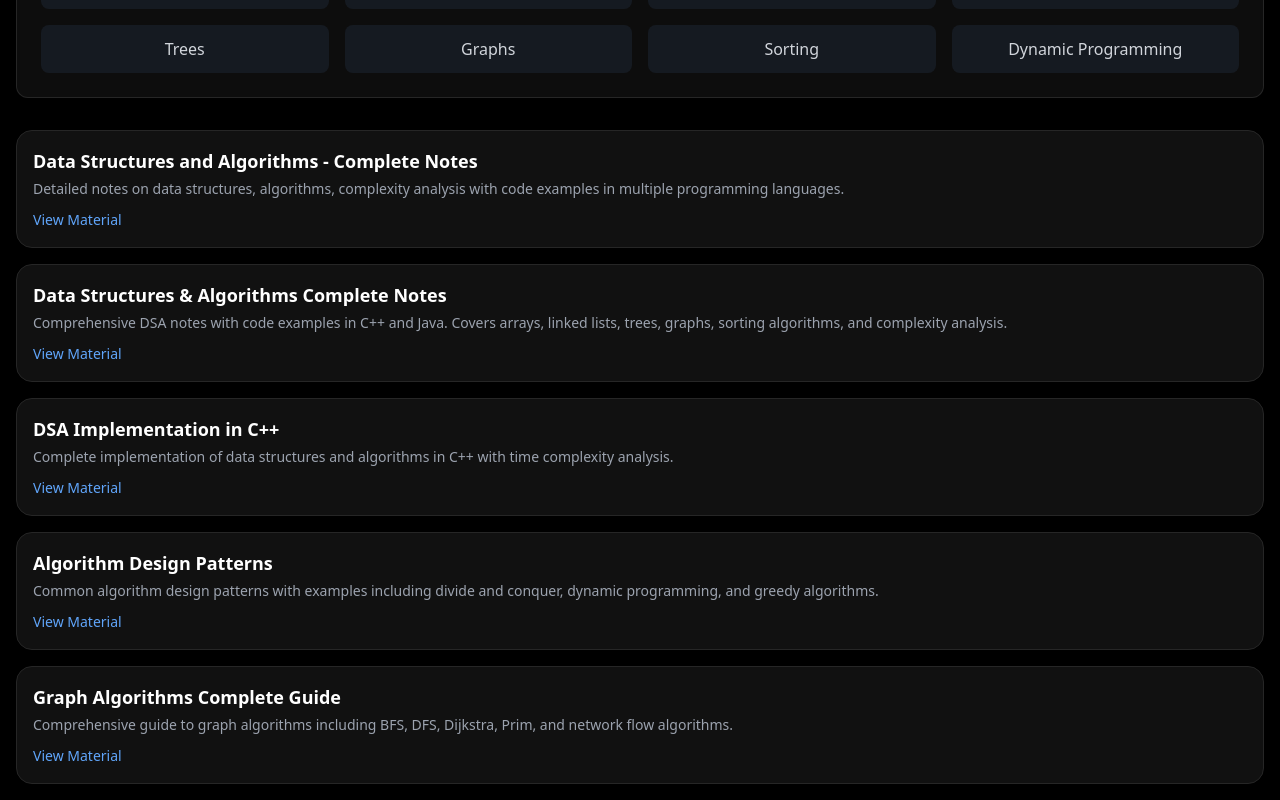
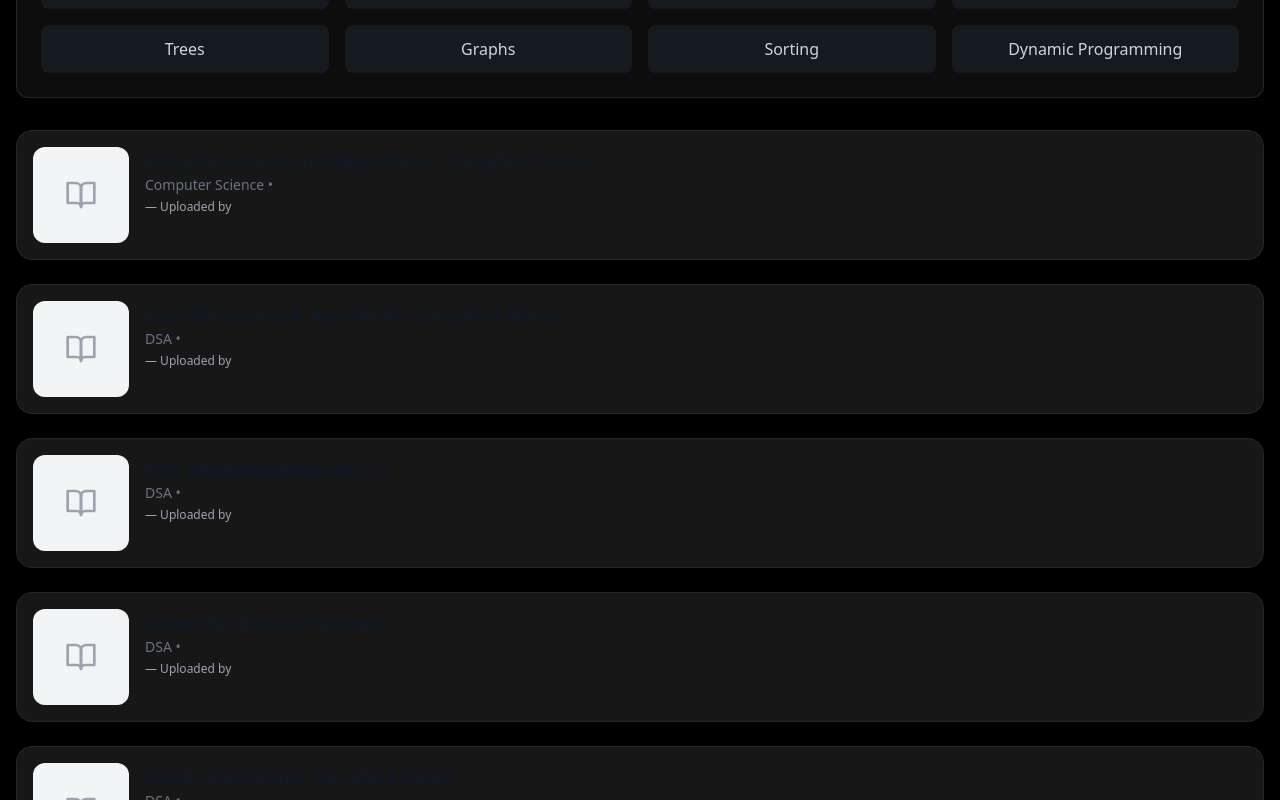
Before and after one commit to ayushshukla1807/resta-website, a Next.js app: page /dsa-notes in a window 1280 px wide. Shown: the part 740-1540 px from the top of the page. Built offline with nearby package versions, Linux system fonts and the light colour scheme.

Commit message:
Deploy Krishi Mitra to Vercel

```diff
--- a/components/Hero.tsx
+++ b/components/Hero.tsx
@@ -15,7 +15,7 @@ const Hero: React.FC = () => {
       <div className="container mx-auto px-4 text-center relative z-10">
         {/* Main Heading */}
         <h1 className="text-5xl md:text-7xl font-bold font-space-grotesk mb-6">
-          <span className="gradient-text">Free Study Materials</span>
+          <span className="gradient-text">Study Materials</span>
           <br />
           <span className="text-white">For Everyone</span>
         </h1>
--- a/components/MaterialsGrid.tsx
+++ b/components/MaterialsGrid.tsx
@@ -1,14 +1,16 @@
 import React from "react";
 import { Card, CardContent } from "@/components/ui/card";
+import { BookOpen, Link as LinkIcon } from "lucide-react";
 
 export interface StudyMaterial {
   id: number;
   title: string;
-  description: string;
   subject: string;
-  topic: string;
-  image: string;
-  fileUrl: string;
+  type: string;
+  university: string;
+  uploader: string;
+  fileUrl?: string;
+  thumbnailUrl?: string;
 }
 
 export interface MaterialsGridProps {
@@ -17,42 +19,71 @@ export interface MaterialsGridProps {
 }
 
 const MaterialsGrid: React.FC<MaterialsGridProps> = ({ materials, viewMode }) => {
+  if (materials.length === 0) {
+    return (
+      <div className="text-center py-10 text-gray-500">
+        No materials available.
+      </div>
+    );
+  }
+
   return (
     <div
-      className={
+      className={`grid gap-6 transition-all duration-300 ${
         viewMode === "grid"
-          ? "grid grid-cols-1 sm:grid-cols-2 lg:grid-cols-3 gap-6"
-          : "flex flex-col gap-4"
-      }
+          ? "grid-cols-1 sm:grid-cols-2 lg:grid-cols-3"
+          : "grid-cols-1"
+      }`}
     >
       {materials.map((material) => (
         <Card
           key={material.id}
-          className="hover:shadow-lg transition-shadow duration-200 bg-[#111111] border border-neutral-800"
+          className="rounded-2xl shadow-sm border hover:shadow-md transition-shadow"
         >
-          <CardContent className="p-4 flex flex-col sm:flex-row items-start sm:items-center gap-4">
-            {material.image && (
+          <CardContent className="p-4 flex items-start gap-4">
+            {/* Thumbnail */}
+            {material.thumbnailUrl ? (
               <img
-                src={material.image}
+                src={material.thumbnailUrl}
                 alt={material.title}
-                className={`${
-                  viewMode === "grid"
-                    ? "rounded-lg w-full h-40 object-cover"
-                    : "rounded-lg w-24 h-24 object-cover"
+                className={`rounded-xl object-cover ${
+                  viewMode === "grid" ? "w-full h-40" : "w-24 h-24"
                 }`}
               />
+            ) : (
+              <div
+                className={`flex items-center justify-center bg-gray-100 rounded-xl text-gray-400 ${
+                  viewMode === "grid" ? "w-full h-40" : "w-24 h-24"
+                }`}
+              >
+                <BookOpen className="w-8 h-8" />
+              </div>
             )}
+
+            {/* Info */}
+            <div className="flex flex-col justify-between flex-1">
               <div>
-              <h3 className="text-lg font-semibold mb-1 text-white">{material.title}</h3>
-              <p className="text-sm text-gray-400 mb-2">{material.description}</p>
+                <h3 className="text-lg font-semibold text-gray-900 line-clamp-2">
+                  {material.title}
+                </h3>
+                <p className="text-sm text-gray-500">
+                  {material.subject} • {material.type}
+                </p>
+                <p className="text-xs text-gray-400 mt-1">
+                  {material.university} — Uploaded by {material.uploader}
+                </p>
+              </div>
+
+              {material.fileUrl && (
                 <a
                   href={material.fileUrl}
-                className="text-blue-400 hover:underline text-sm"
                   target="_blank"
                   rel="noopener noreferrer"
+                  className="mt-3 inline-flex items-center text-sm text-blue-600 hover:underline"
                 >
-                View Material
+                  <LinkIcon className="w-4 h-4 mr-1" /> View Material
                 </a>
+              )}
             </div>
           </CardContent>
         </Card>
```
Lines whose indentation alone changed are shown as unchanged.
